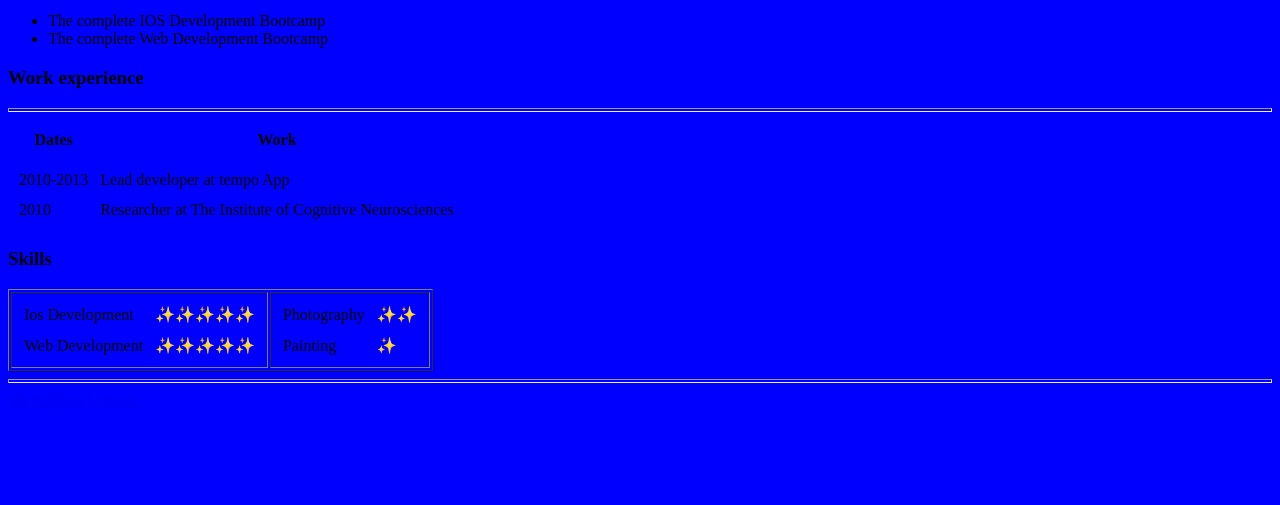
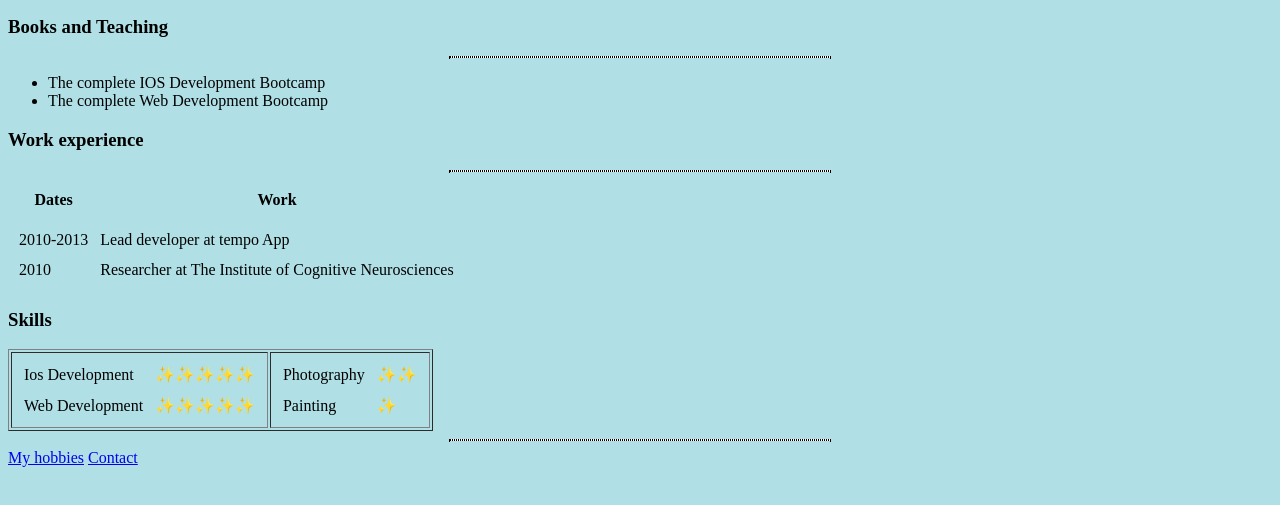
Before and after one commit to ducapopadic/cv, a plain HTML site: page index.html in a window 1280 px wide. Shown: the part 273-778 px from the top of the page. Drawn offline with Linux system fonts and the light colour scheme.

Commit message:
Update index.html

```diff
--- a/index.html
+++ b/index.html
@@ -2,15 +2,13 @@
 <html lang="en" dir="ltr">
 <Style>
   body {
-    background-color: blue;
-    border-style: none;
+    background-color: powderblue;
+  }
 
-  }
-  hr{
-  height: 2px;
-  }
-  img{
-    height: 20px;
+  hr {
+    background-color: white;
+    border-style: dotted;
+    width: 30%;
   }
 </Style>
 <head>
```
